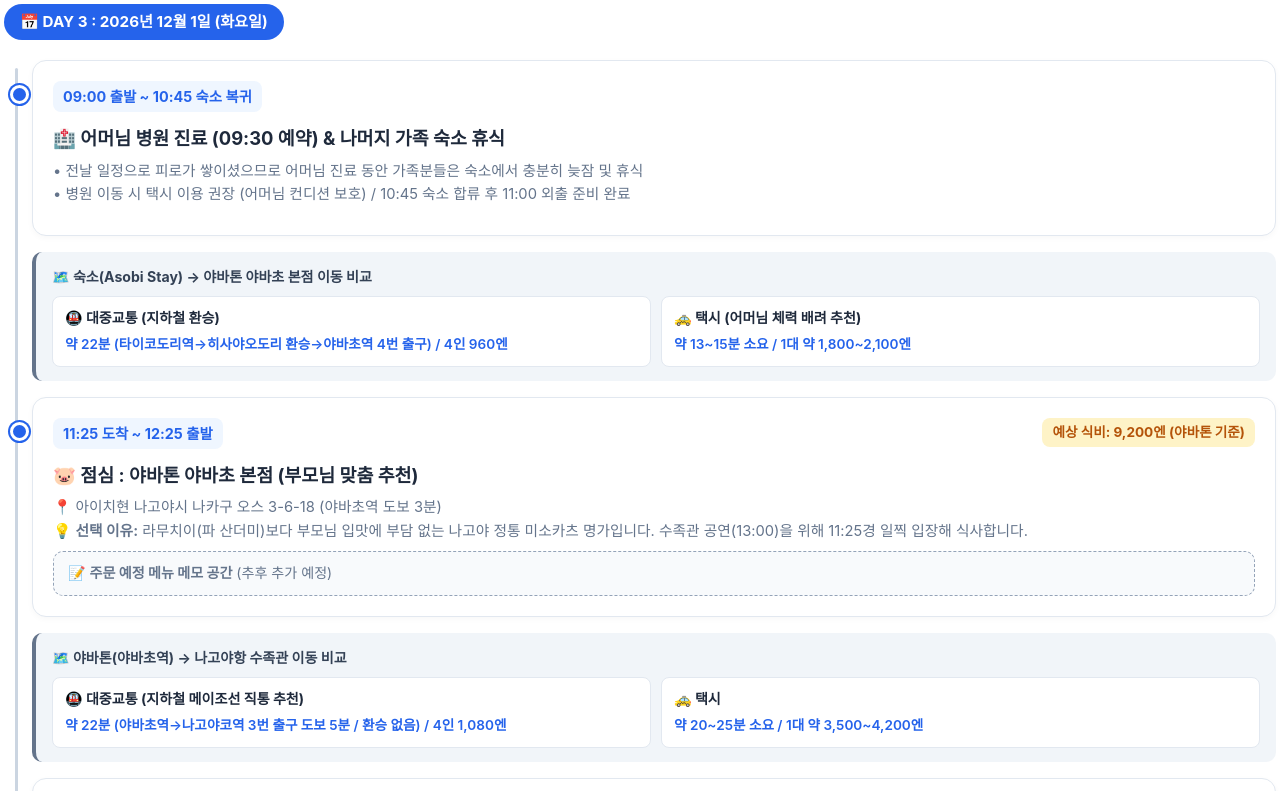
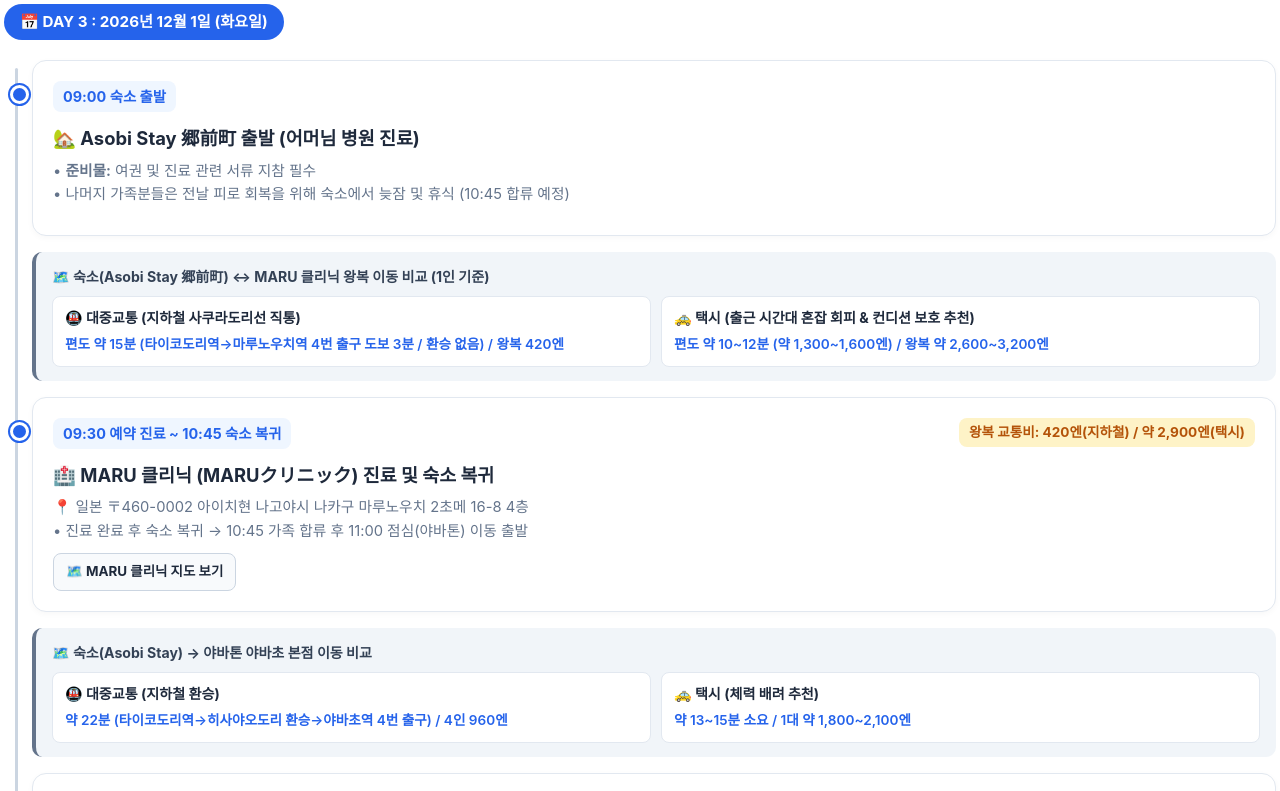
Before and after one commit to midsummer0751/nagoya-trip, a plain HTML site: page day3.html in a window 1280 px wide. Shown: the top 791 px of the page. Drawn offline with Linux system fonts and the light colour scheme.

Commit message:
maru add

```diff
--- a/day3.html
+++ b/day3.html
@@ -49,24 +49,56 @@ body { background:transparent; color:#1e293b; line-height:1.6; padding:4px; }
     <div class="day-badge">📅 DAY 3 : 2026년 12월 1일 (화요일)</div>
 
     <div class="timeline">
-        <!-- 1. 어머님 병원 방문 & 가족 휴식 -->
+        <!-- 1. 숙소 출발 -->
         <div class="event-card">
             <div class="event-header">
-                <span class="time-badge">09:00 출발 ~ 10:45 숙소 복귀</span>
+                <span class="time-badge">09:00 숙소 출발</span>
             </div>
-            <div class="place-title">🏥 어머님 병원 진료 (09:30 예약) & 나머지 가족 숙소 휴식</div>
+            <div class="place-title">🏡 Asobi Stay 郷前町 출발 (어머님 병원 진료)</div>
             <div class="place-desc">
-                • 전날 일정으로 피로가 쌓이셨으므로 어머님 진료 동안 가족분들은 숙소에서 충분히 늦잠 및 휴식<br>
-                • 병원 이동 시 택시 이용 권장 (어머님 컨디션 보호) / 10:45 숙소 합류 후 11:00 외출 준비 완료
+                • <strong>준비물:</strong> 여권 및 진료 관련 서류 지참 필수<br>
+                • 나머지 가족분들은 전날 피로 회복을 위해 숙소에서 늦잠 및 휴식 (10:45 합류 예정)
             </div>
         </div>
+
+        <!-- 이동: 숙소 <-> MARU 클리닉 (왕복 기준) -->
+        <div class="transit-box">
+            <div class="transit-title">🗺️ 숙소(Asobi Stay 郷前町) ↔ MARU 클리닉 왕복 이동 비교 (1인 기준)</div>
+            <div class="transit-grid">
+                <div class="transit-option">
+                    <strong>🚇 대중교통 (지하철 사쿠라도리선 직통)</strong>
+                    <span class="transit-meta">편도 약 15분 (타이코도리역→마루노우치역 4번 출구 도보 3분 / 환승 없음) / 왕복 420엔</span>
+                </div>
+                <div class="transit-option">
+                    <strong>🚕 택시 (출근 시간대 혼잡 회피 & 컨디션 보호 추천)</strong>
+                    <span class="transit-meta">편도 약 10~12분 (약 1,300~1,600엔) / 왕복 약 2,600~3,200엔</span>
+                </div>
+            </div>
+        </div>
+
+        <!-- 2. MARU 클리닉 진료 & 숙소 복귀 -->
+        <div class="event-card">
+            <div class="event-header">
+                <span class="time-badge">09:30 예약 진료 ~ 10:45 숙소 복귀</span>
+                <span class="cost-badge">왕복 교통비: 420엔(지하철) / 약 2,900엔(택시)</span>
+            </div>
+            <div class="place-title">🏥 MARU 클리닉 (MARUクリニック) 진료 및 숙소 복귀</div>
+            <div class="place-desc">
+                📍 일본 〒460-0002 아이치현 나고야시 나카구 마루노우치 2초메 16-8 4층<br>
+                • 진료 완료 후 숙소 복귀 → 10:45 가족 합류 후 11:00 점심(야바톤) 이동 출발
+            </div>
+            <div class="map-btn-group">
+                <a href="https://maps.app.goo.gl/bKZj3jSWcseJQ8GQ9" target="_blank" rel="noopener noreferrer" class="map-btn">🗺️ MARU 클리닉 지도 보기</a>
+            </div>
+        </div>
+
 
         <!-- 이동: 숙소 -> 야바톤 야바초 본점 -->
         <div class="transit-box">
             <div class="transit-title">🗺️ 숙소(Asobi Stay) → 야바톤 야바초 본점 이동 비교</div>
             <div class="transit-grid">
                 <div class="transit-option"><strong>🚇 대중교통 (지하철 환승)</strong><span class="transit-meta">약 22분 (타이코도리역→히사야오도리 환승→야바초역 4번 출구) / 4인 960엔</span></div>
-                <div class="transit-option"><strong>🚕 택시 (어머님 체력 배려 추천)</strong><span class="transit-meta">약 13~15분 소요 / 1대 약 1,800~2,100엔</span></div>
+                <div class="transit-option"><strong>🚕 택시 (체력 배려 추천)</strong><span class="transit-meta">약 13~15분 소요 / 1대 약 1,800~2,100엔</span></div>
             </div>
         </div>
 
```
